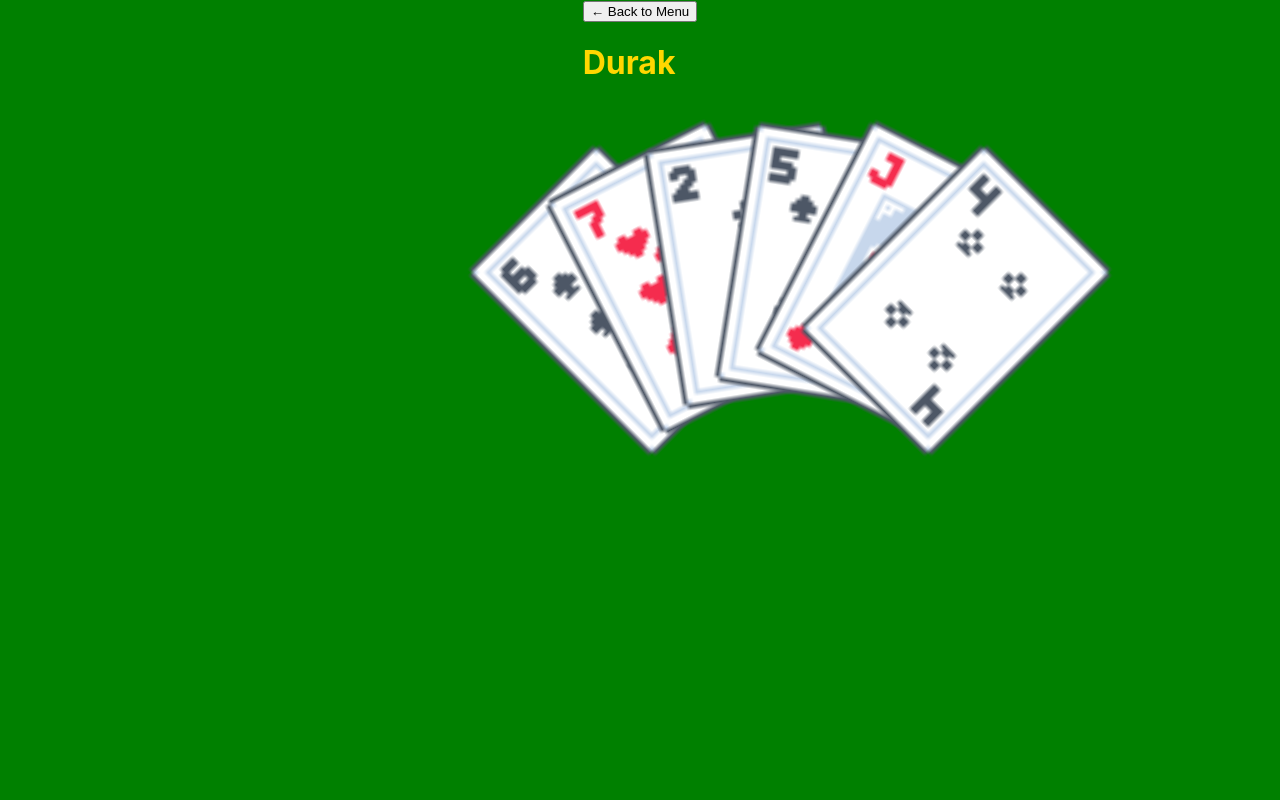
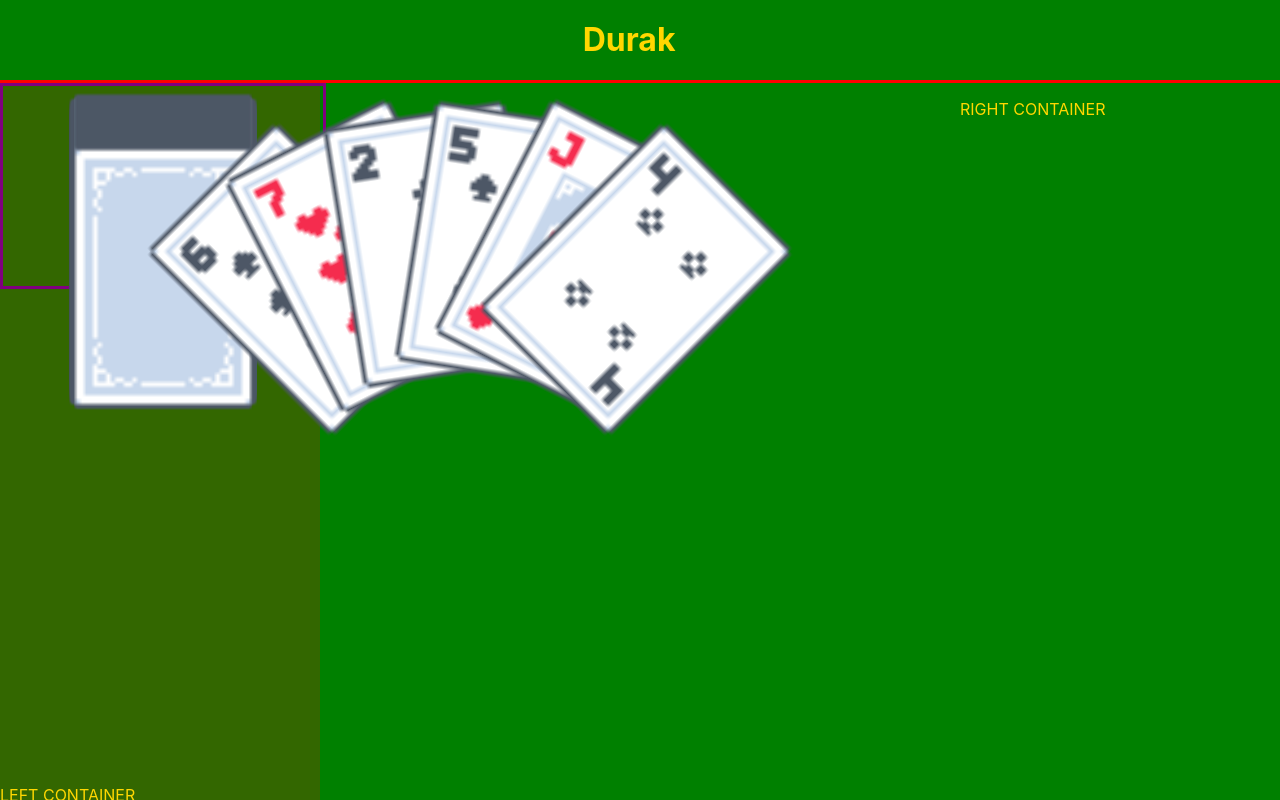
Before and after one commit to abattalov/card-game, a React (Vite) app: page / in a window 1280 px wide. Both pictures are taken after a click on the button "Durak". Built offline with nearby package versions, Linux system fonts and the light colour scheme.

Commit message:
started working on the durak game layout. Work in progress

```diff
--- a/src/App.css
+++ b/src/App.css
@@ -19,3 +19,11 @@ html, body {
     margin: 0.5rem;
 
 }
+
+.card-stack {
+    position: relative;
+    width: 100%;
+    height: 200px;
+    margin-bottom: 30rem;
+    border: 3px solid purple;
+}
--- /dev/null
+++ b/src/components/CardStack.tsx
@@ -0,0 +1,25 @@
+import Card from '../components/Card';
+import type { Card as CardType} from '../types/types';
+import '../App.css'
+
+interface CardStackProps {
+    cards: CardType[];
+    playerNumber: number;
+    offset: number;
+}
+
+function CardStack({cards, playerNumber, offset}: CardStackProps) {
+    return (
+        <div className="card-stack">
+            {cards.map((card, index) =>
+                <div key={`p${playerNumber}-${index}`} style={{
+                    position: 'absolute', top: `${index * offset}px`, left: '50%',
+                    transform: 'translateX(-50%)'
+                }}>
+                    <Card card={{ ...card }} />
+                </div>)}
+        </div>
+    );
+}
+
+export default CardStack;
--- a/src/components/HandComponent.tsx
+++ b/src/components/HandComponent.tsx
@@ -1,7 +1,8 @@
-import Card from '/src/components/Card';
+import Card from '../components/Card';
+import type { Card as CardType} from '../types/types';
 
 interface HandComponentProps {
-    hand: Card[];
+    hand: CardType[];
 }
 
 function lerp(start: number, end: number, t: number) {
--- a/src/games/durak/DurakGame.tsx
+++ b/src/games/durak/DurakGame.tsx
@@ -1,4 +1,4 @@
-
+import CardStack from '../../components/CardStack';
 import HandComponent from '../../components/HandComponent';
 import { createStandardDeck, shuffleDeck } from '../../utils/deckUtils';
 import '/src/styles/games/Durak.css';
@@ -22,7 +22,26 @@ function DurakGame({ onBack }: DurakGamePropTypes) {
                 <h1>Durak</h1>
             </div>
             <div className="durak-game-container">
-                <HandComponent hand={hand}/>
+                <div className='durak-left-container'>
+                    <CardStack
+                        cards={deck}
+                        playerNumber={1}
+                        offset={1}
+                        />
+                        <p>LEFT CONTAINER</p>
+                </div>
+                <div className='durak-middle-container'>
+                    <div className='play-area'>
+
+                    </div>
+                    <div className='player-hand-container'>
+                        <HandComponent hand={hand}/>
+                    </div>
+                    <p>MIDDLE CONTAINER</p>
+                </div>
+                <div className='durak-right-container'>
+                        <p>RIGHT CONTAINER</p>
+                </div>
             </div>
         </div>
     );
--- a/src/games/war/WarGame.tsx
+++ b/src/games/war/WarGame.tsx
@@ -4,6 +4,7 @@ import "../../styles/games/war.css";
 import { dealCards, getNextCard, getTieCards } from "./warUtils";
 import { createStandardDeck, shuffleDeck } from "../../utils/deckUtils";
 import { useEffect, useState } from 'react';
+import CardStack from "../../components/CardStack";
 
 interface WarGameProps {
     onBack: () => void;
@@ -159,15 +160,10 @@ function WarGame({ onBack }: WarGameProps) {
                 (<>
                     <div className="player1-card-container">
                         <div className="card-section">
-                            <div className="card-stack">
-                                {player1Hand.map((card, index) =>
-                                    <div key={`p1-${index}`} style={{
-                                        position: 'absolute', top: `${index * 5}px`, left: '50%',
-                                        transform: 'translateX(-50%)'
-                                    }}>
-                                        <Card card={{ ...card }} />
-                                    </div>)}
-                            </div>
+                            <CardStack
+                                cards={player1Hand}
+                                playerNumber={1}
+                                offset={5} />
                         </div>
                         <div className="count-section">
                             <h1>Cards: {player1Hand.length}</h1>
@@ -229,15 +225,9 @@ function WarGame({ onBack }: WarGameProps) {
 
                     <div className="player2-card-container">
                         <div className="card-section">
-                            <div className="card-stack">
-                                {player2Hand.map((card, index) =>
-                                    <div key={`p2-${index}`} style={{
-                                        position: 'absolute', top: `${index * 5}px`, left: '50%',
-                                        transform: 'translateX(-50%)'
-                                    }}>
-                                        <Card card={{ ...card }} />
-                                    </div>)}
-                            </div>
+                            <CardStack cards={player2Hand}
+                             playerNumber={2}
+                             offset={5} />
                         </div>
                         <div className="count-section">
                             <h1>Cards: {player2Hand.length}</h1>
--- a/src/styles/games/Durak.css
+++ b/src/styles/games/Durak.css
@@ -1,5 +1,7 @@
 .durak-main-container {
     display: flex;
+    width: 100vw;
+    height: 100vh;
     flex-direction: column;
     justify-content: center;
     align-items: center;
@@ -7,12 +9,38 @@
 
 
 .durak-game-container {
+    display: flex;
+    width: 100vw;
+    height: 100vh;
+    border: 3px solid red;
+    position: relative;
+    overflow: visible;
 }
 
-.durak-button-container {
-
+.durak-left-container {
+    display: flex;
+    flex: 1;
+    flex-direction: column;
+    position: relative;
+    background-color: rgba(255, 0, 0, 0.2);
+    min-height: 200px;
 }
 
+.durak-middle-container {
+    flex: 2;
+}
+
+.durak-right-container {
+    flex: 1;
+}
+
+.durak-button-container {}
+
 .durak-hand-container {
-    display: flex;
+    /* display: flex; */
+    position: relative;
+    /* Same for hand container */
+    width: 100%;
+    height: 150px;
+    /* Give it dimensions */
 }
--- a/src/styles/games/War.css
+++ b/src/styles/games/War.css
@@ -58,10 +58,10 @@
   height: calc(35vh + 120px);
 }
 
-.card-stack {
+/* .card-stack {
     position: relative;
     margin-bottom: 30rem;
-}
+} */
 
 .game-over-cont {
     position: absolute;
```
Also changed, not shown: 1 other file (tests, documents, lock files or other folders).
